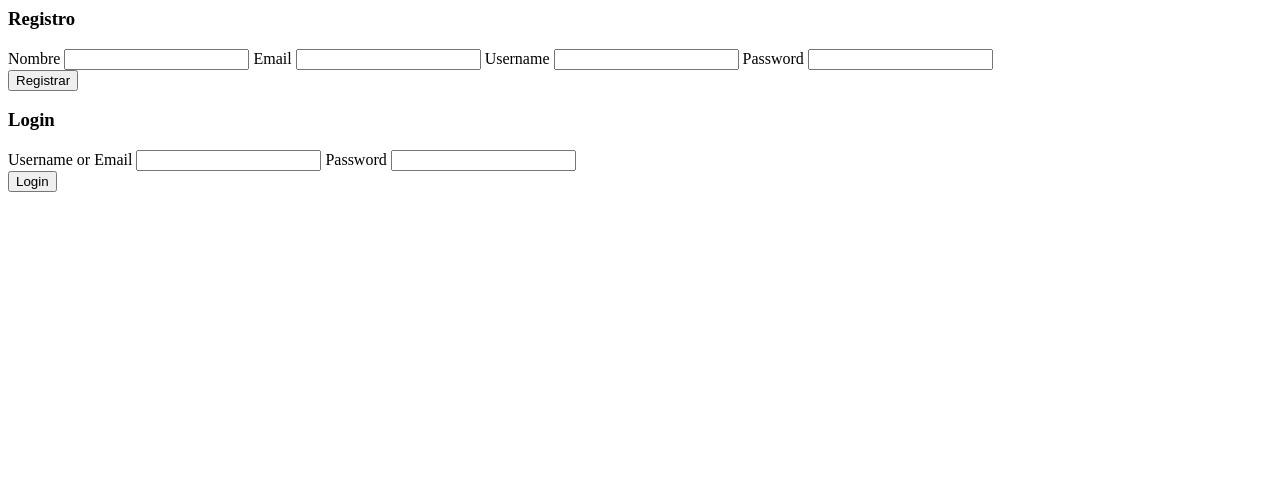
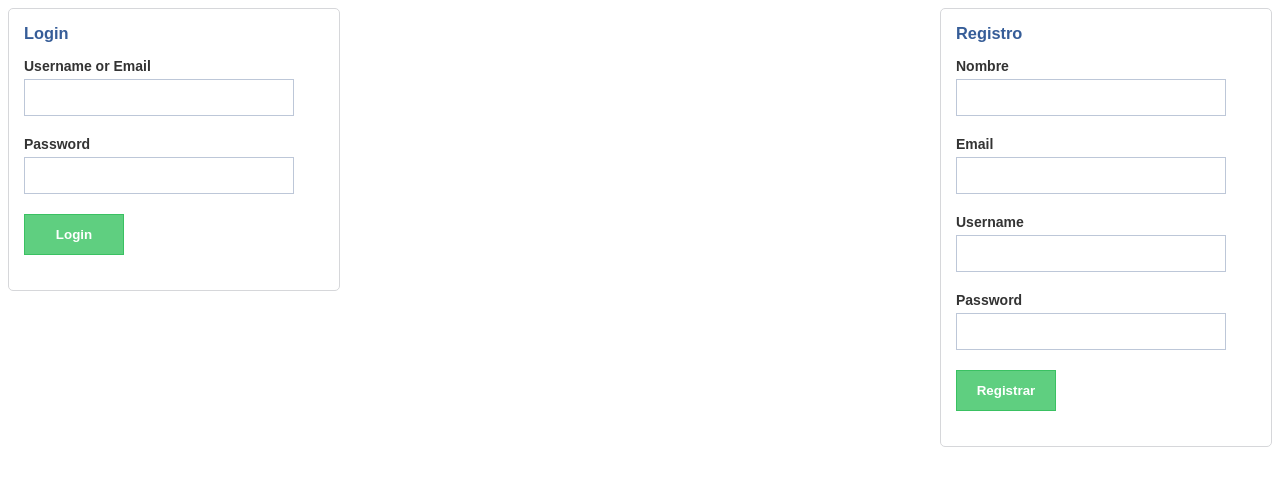
Before and after one commit to CeliaRozalenM/meraki, a PHP site: page /meraki/ in a window 1280 px wide. Shown: the top 486 px of the page. Run offline with PHP 8.4, Linux system fonts and the light colour scheme.

Commit message:
login&register

```diff
--- /dev/null
+++ b/css/main.css
@@ -0,0 +1,25 @@
+#login,#signup{
+    width: 300px; border: 1px solid #d6d7da;
+    padding: 0px 15px 15px 15px;
+    border-radius: 5px;font-family: arial;
+    line-height: 16px;color: #333333; font-size: 14px;
+    background: #ffffff;rgba(200,200,200,0.7) 0 4px 10px -1px
+    }
+    #login{float:left;}
+    #signup{float:right;}
+    h3{color:#365D98}
+    form label{font-weight: bold;}
+    form label, form input{display: block;margin-bottom: 5px;width: 90%}
+    form input{
+    border: solid 1px #666666;padding: 10px;
+    border: solid 1px #BDC7D8; margin-bottom: 20px
+    }
+    .button {
+    background-color: #5fcf80 ;
+    border-color: #3ac162;
+    font-weight: bold;
+    padding: 12px 15px;
+    max-width: 100px;
+    color: #ffffff;
+    }
+    .errorMsg{color: #cc0000;margin-bottom: 10px}
--- a/index.php
+++ b/index.php
@@ -43,6 +43,7 @@ $errorMsgReg="Username or Email already exists.";
 }
 ?>
 
+<link href="css/main.css" rel="stylesheet">
 <div id="signup">
 <h3>Registro</h3>
 <form method="post" action="" name="signup">
```
